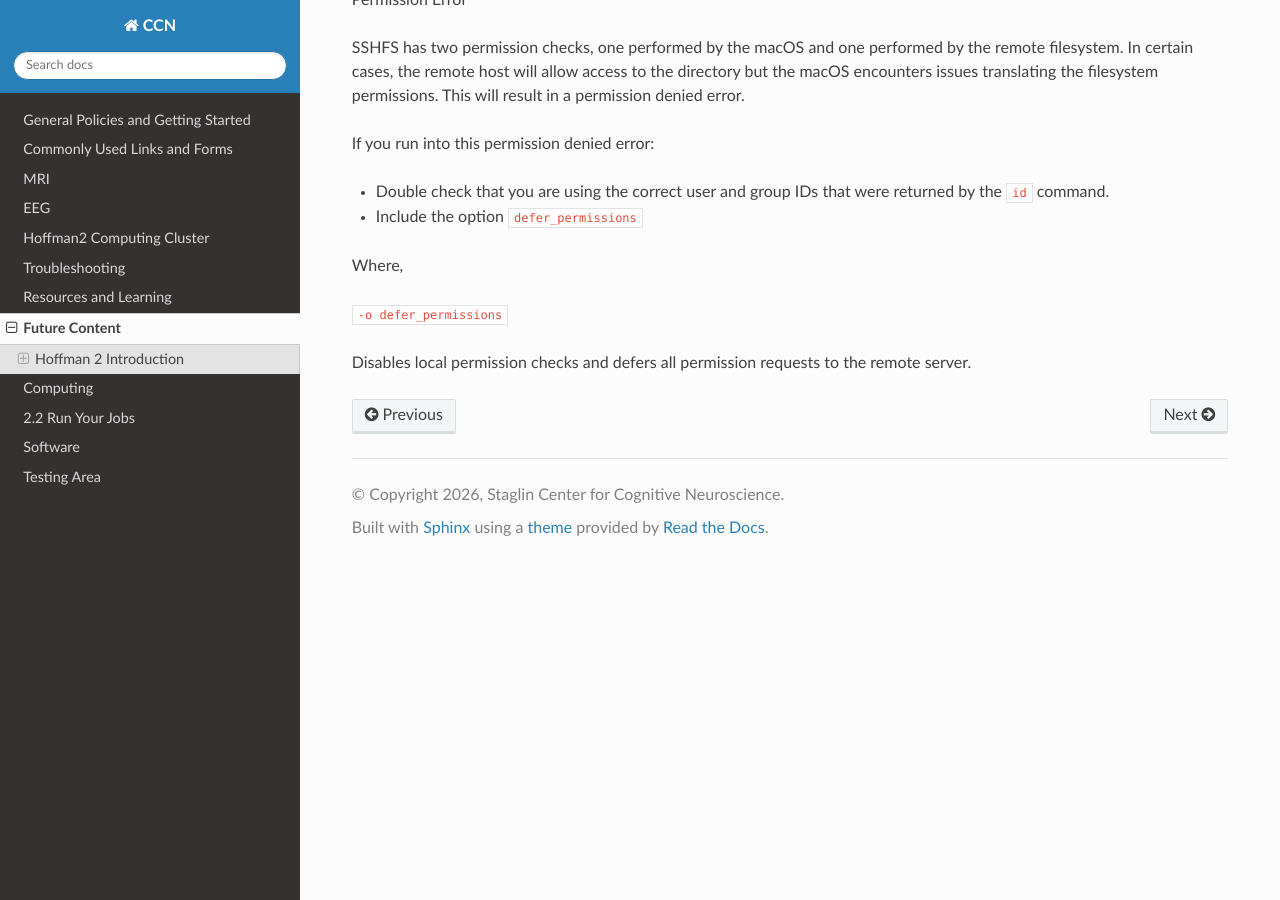
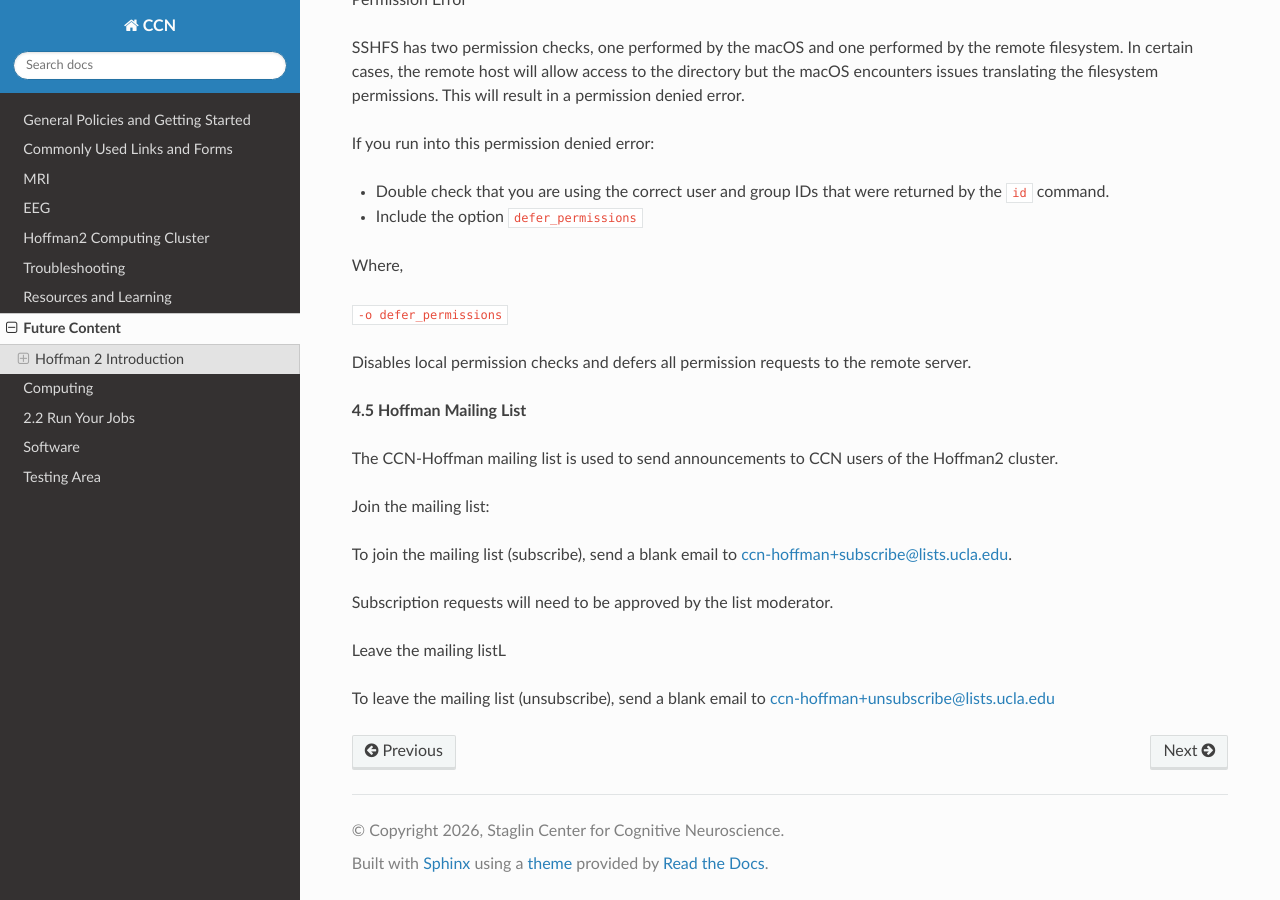
Before and after one commit to CCN-Support/CCN_Wiki, a Sphinx documentation site: the page built from docs/source/future_content.rst, in a window 1280 px wide and 900 px high, scrolled down 38159 px. Built offline with Sphinx 7.4.7 and the Read the Docs theme 3.1.0, drawn with Linux system fonts in a browser that asks for light colours.

Commit message:
Update future_content.rst

```diff
--- a/docs/source/future_content.rst
+++ b/docs/source/future_content.rst
@@ -1997,3 +1997,17 @@ Where,
 ``-o defer_permissions``
 
 Disables local permission checks and defers all permission requests to the remote server.
+
+**4.5 Hoffman Mailing List**
+
+The CCN-Hoffman mailing list is used to send announcements to CCN users of the Hoffman2 cluster.
+
+Join the mailing list:
+
+To join the mailing list (subscribe), send a blank email to ccn-hoffman+subscribe@lists.ucla.edu.
+
+Subscription requests will need to be approved by the list moderator.
+
+Leave the mailing listL
+
+To leave the mailing list (unsubscribe), send a blank email to ccn-hoffman+unsubscribe@lists.ucla.edu
```
